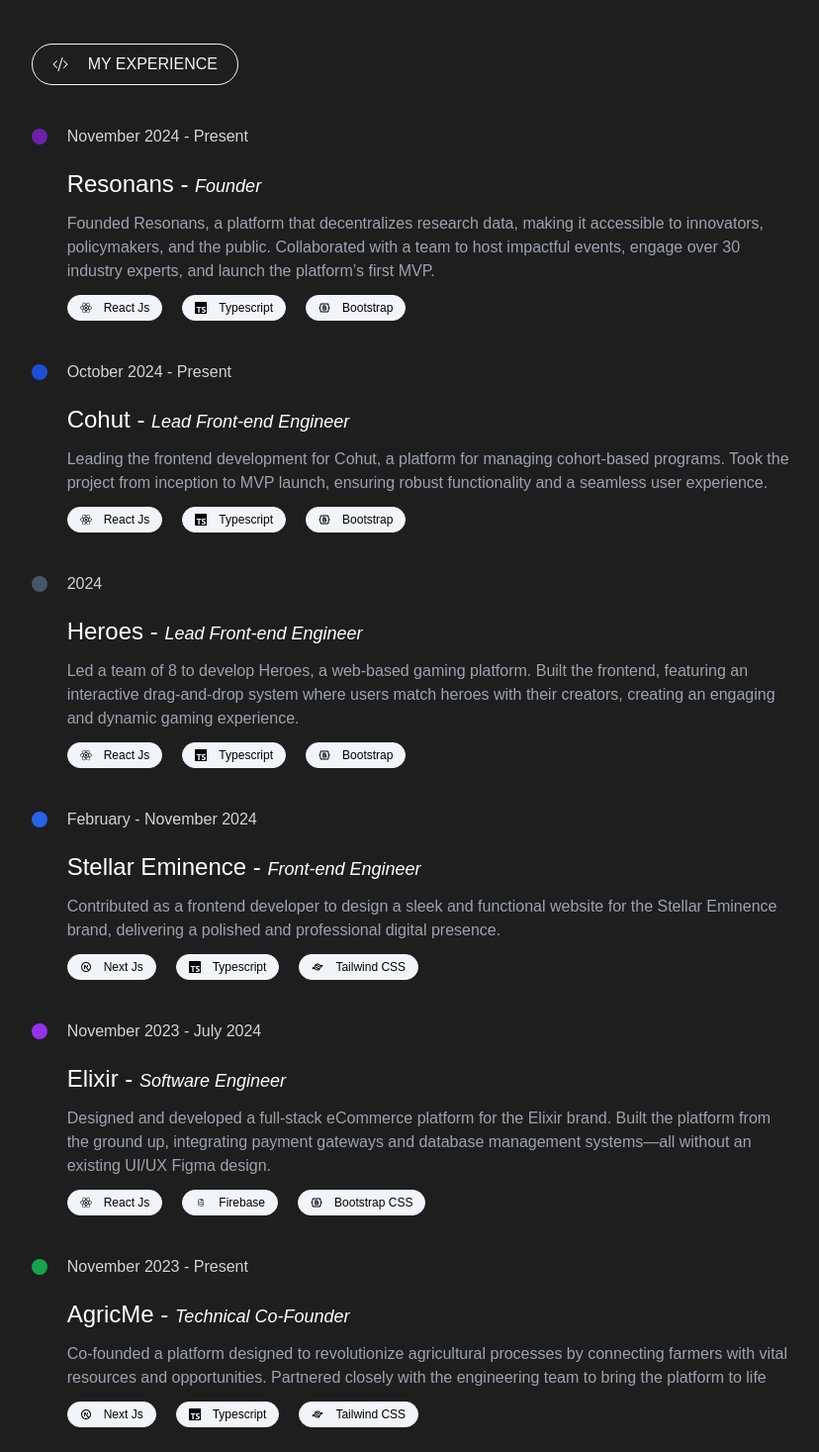
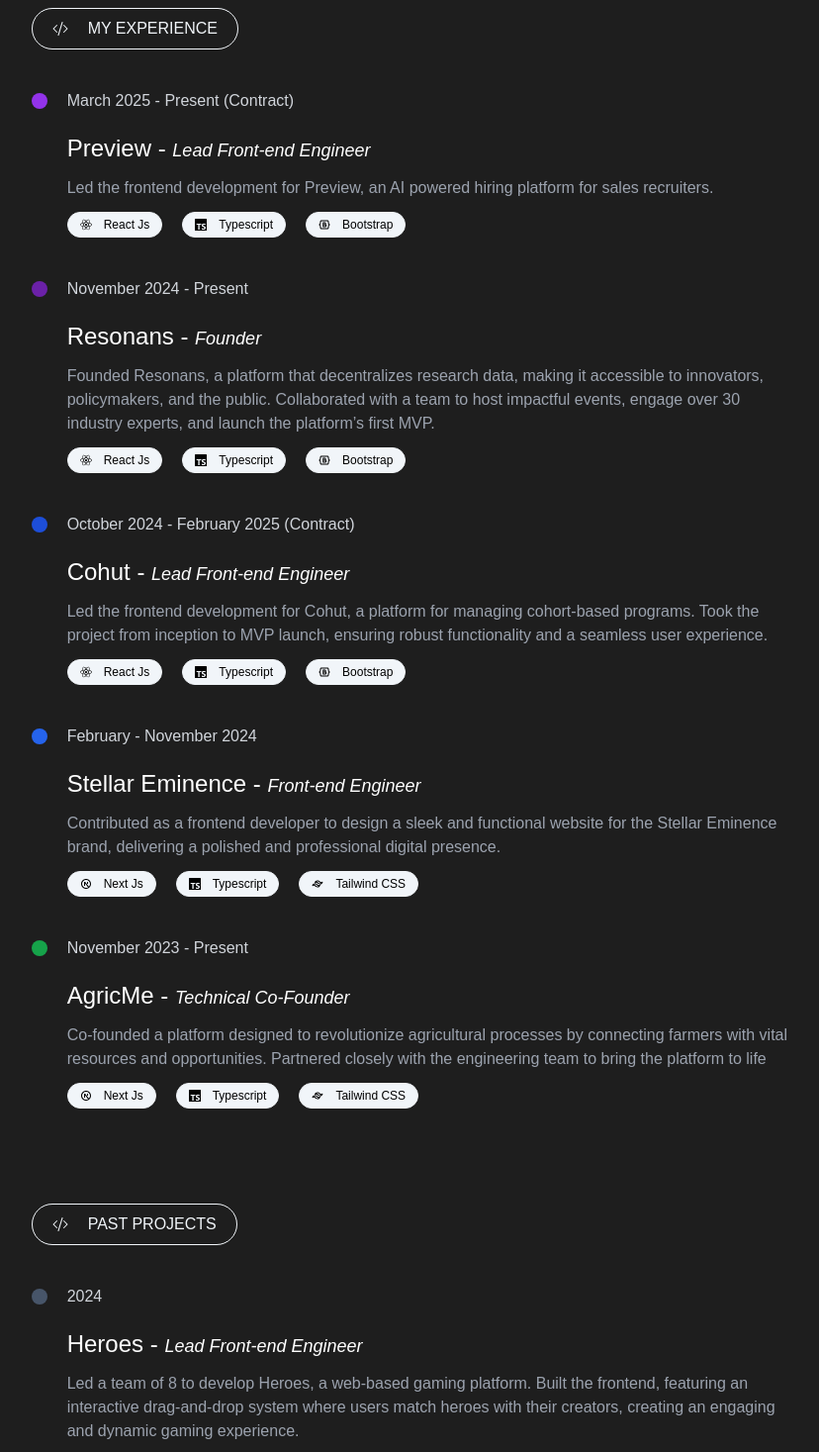
Before and after one commit to Isaacc20/Isaacc20, a React (Vite) app: page / in a window 1280 px wide. Shown: the part 1330-2797 px from the top of the page at 99% size, without its empty margins (385-1213 px from the left). Built offline with nearby package versions, Linux system fonts and the light colour scheme.

Commit message:
1.0.2 - Updated experience, editid journey and separated projects

```diff
--- a/src/components/About.tsx
+++ b/src/components/About.tsx
@@ -12,7 +12,7 @@
                     <span className="text-2xl font-bold text-cyan-400">"</span>
                     I started coding in 2022, which opened me up to new possibilities and gave me the opportunity to think bigger. Over time, I mastered full-stack development, built projects, and gained valuable experience working in fast-paced startups.
                     <br />
-                    In 2024, I started building FLECT with a team of 8 and later founded Resonans to address challenges in the research industry. Along the way, I co-founded AgricMe and currently work as a Frontend Developer at Cohut, where we&apos;ve successfully launched the first MVP.
+                    In 2024, I started building FLECT with a team of 8 and later founded Resonans to address challenges in the research industry. Along the way, I co-founded AgricMe and worked as the Lead Frontend Developer at Cohut, successfully launching the first MVP.
                     <span className="text-2xl font-bold text-cyan-400">"</span>
                 </span>
             </div>
--- a/src/components/Bio.tsx
+++ b/src/components/Bio.tsx
@@ -12,7 +12,7 @@
                     <div>
                     <div className="flex justify-between items-end w-full h-full">
                         <h3 className="text-slate-100 font-bold text-4xl"><span className="text-cyan-400">I</span>O</h3>
-                        <span className="text-slate-100 font-thin text-medium text-end">Innovator <br />Entrepreneur</span>
+                        <span className="text-slate-100 font-thin text-medium text-end">Software Engineer <br />Innovator</span>
                     </div>
                     <div className="flex flex-col gap-5">
                         <img className="rounded-2xl w-full" src={dp} alt="Profile image" />
@@ -21,8 +21,8 @@
                     </div>
                     <div className="flex flex-col gap-10">
                         <span className="flex lg:hidden font-light text-5xl text-slate-100 text-center">Isaac Oyedele</span>
-                        <div className="w-full flex justify-between">
-                        <Link className="text-2xl text-slate-200 p-3 rounded-full border border-slate-200 hover:bg-slate-600" to={'https://linkedin.com/theisaac'}><FaLinkedinIn /></Link>
+                        <div className="w-full flex justify-between gap-2">
+                        <Link className="text-2xl text-slate-200 p-3 rounded-full border border-slate-200 hover:bg-slate-600" to={'https://linkedin.com/isaacoyedele'}><FaLinkedinIn /></Link>
                         <Link className="text-2xl text-slate-200 p-3 rounded-full border border-slate-200 hover:bg-slate-600" to={'https://github.com/isaacc20'}><FaGithub /></Link>
                         <Link className="text-2xl text-slate-200 p-3 rounded-full border border-slate-200 hover:bg-slate-600" to={'https://instagram.com/hyzeekoyedele'}><FaInstagram /></Link>
                         <Link className="text-2xl text-slate-200 p-3 rounded-full border border-slate-200 hover:bg-slate-600" to={'mailto:isaacoluwadarasimi002@.com'}><FiMail /></Link>
--- /dev/null
+++ b/src/components/Projects.tsx
@@ -0,0 +1,62 @@
+import React from 'react'
+import { BsCodeSlash } from 'react-icons/bs'
+import { DiFirebase } from 'react-icons/di'
+import { FaReact } from 'react-icons/fa6'
+import { RiBootstrapLine } from 'react-icons/ri'
+import { SiTypescript } from 'react-icons/si'
+import { Link } from 'react-router-dom'
+
+const Projects = () => {
+    return (
+        <>
+            <div className="flex flex-col items-start gap-10 w-5/6 py-12 mx-auto">
+                <div className="flex items-center justify-start w-full">
+                    <span className="flex items-center gap-5 px-5 py-2 rounded-full border border-slate-100 text-slate-100 font-thin"><BsCodeSlash /> PAST PROJECTS</span>
+                </div>
+
+                <div className="flex flex-col items-start gap-10">
+
+                    {/* HEROES */}
+                    <div className="flex flex-col gap-5">
+                        <div className="flex items-center gap-5">
+                            <div className="p-2 bg-slate-600 rounded-full"></div>
+                            <p className="text-gray-300">2024</p>
+                        </div>
+                        <div className="pl-9 flex flex-col gap-3">
+                            <h1 className="text-white text-2xl">Heroes - <span className="text-lg italic">Lead Front-end Engineer</span></h1>
+                            <span className="text-gray-400">
+                                Led a team of 8 to develop Heroes, a web-based gaming platform. Built the frontend, featuring an interactive drag-and-drop system where users match heroes with their creators, creating an engaging and dynamic gaming experience.
+                            </span>
+                            <div className="flex gap-5">
+                                <span className="flex items-center gap-3 px-3 py-1 rounded-full border bg-slate-100 hover:bg-slate-700 hover:text-slate-100 border-slate-100 text-xs font-normal cursor-default"><FaReact /> React Js</span>
+                                <span className="flex items-center gap-3 px-3 py-1 rounded-full border bg-slate-100 hover:bg-slate-700 hover:text-slate-100 border-slate-100 text-xs font-normal cursor-default"><SiTypescript /> Typescript</span>
+                                <span className="flex items-center gap-3 px-3 py-1 rounded-full border bg-slate-100 hover:bg-slate-700 hover:text-slate-100 border-slate-100 text-xs font-normal cursor-default"><RiBootstrapLine /> Bootstrap</span>
+                            </div>
+                        </div>
+                    </div>
+
+                    {/* ELIXIR */}
+                    <div className="flex flex-col gap-5">
+                        <div className="flex items-center gap-5">
+                            <div className="p-2 bg-purple-600 rounded-full"></div>
+                            <p className="text-gray-300">November 2023 - July 2024</p>
+                        </div>
+                        <div className="pl-9 flex flex-col gap-3">
+                            <Link to={'https://the-elixir-brand.netlify.app'} className="text-white text-2xl">Elixir - <span className="text-lg italic">Software Engineer</span></Link>
+                            <span className="text-gray-400">
+                                Designed and developed a full-stack eCommerce platform for the Elixir brand. Built the platform from the ground up, integrating payment gateways and database management systems—all without an existing UI/UX Figma design.
+                            </span>
+                            <div className="flex gap-5">
+                                <span className="flex items-center gap-3 px-3 py-1 rounded-full border bg-slate-100 hover:bg-slate-700 hover:text-slate-100 border-slate-100 text-xs font-normal cursor-default"><FaReact /> React Js</span>
+                                <span className="flex items-center gap-3 px-3 py-1 rounded-full border bg-slate-100 hover:bg-slate-700 hover:text-slate-100 border-slate-100 text-xs font-normal cursor-default"><DiFirebase /> Firebase</span>
+                                <span className="flex items-center gap-3 px-3 py-1 rounded-full border bg-slate-100 hover:bg-slate-700 hover:text-slate-100 border-slate-100 text-xs font-normal cursor-default"><RiBootstrapLine /> Bootstrap CSS</span>
+                            </div>
+                        </div>
+                    </div>
+                </div>
+            </div>
+        </>
+    )
+}
+
+export default Projects
--- a/src/components/Resume.tsx
+++ b/src/components/Resume.tsx
@@ -1,5 +1,4 @@
 import { BsCodeSlash } from "react-icons/bs"
-import { DiFirebase } from "react-icons/di"
 import { FaReact } from "react-icons/fa6"
 import { RiBootstrapLine, RiNextjsLine, RiTailwindCssLine } from "react-icons/ri"
 import { SiTypescript } from "react-icons/si"
@@ -13,6 +12,24 @@
             </div>
             {/* <h1 className="text-white">My <span className="text-cyan-400">WORK EXPERIENCE</span> at a glance</h1> */}
             <div className="flex flex-col items-start gap-10">
+                {/* Preview */}
+                <div className="flex flex-col gap-5">
+                    <div className="flex items-center gap-5">
+                        <div className="p-2 bg-purple-600 rounded-full"></div>
+                        <p className="text-gray-300">March 2025 - Present (Contract)</p>
+                    </div>
+                    <div className="pl-9 flex flex-col gap-3">
+                        <Link to={'#'} className="text-white text-2xl">Preview - <span className="text-lg italic">Lead Front-end Engineer</span></Link>
+                        <span className="text-gray-400">
+                        Led the frontend development for Preview, an AI powered hiring platform for sales recruiters.
+                        </span>
+                        <div className="flex gap-5">
+                            <span className="flex items-center gap-3 px-3 py-1 rounded-full border bg-slate-100 hover:bg-slate-700 hover:text-slate-100 border-slate-100 text-xs font-normal cursor-default"><FaReact /> React Js</span>
+                            <span className="flex items-center gap-3 px-3 py-1 rounded-full border bg-slate-100 hover:bg-slate-700 hover:text-slate-100 border-slate-100 text-xs font-normal cursor-default"><SiTypescript /> Typescript</span>
+                            <span className="flex items-center gap-3 px-3 py-1 rounded-full border bg-slate-100 hover:bg-slate-700 hover:text-slate-100 border-slate-100 text-xs font-normal cursor-default"><RiBootstrapLine /> Bootstrap</span>
+                        </div>
+                    </div>
+                </div>
                 {/* RESONANS */}
                 <div className="flex flex-col gap-5">
                     <div className="flex items-center gap-5">
@@ -35,30 +52,12 @@
                 <div className="flex flex-col gap-5">
                     <div className="flex items-center gap-5">
                         <div className="p-2 bg-blue-700 rounded-full"></div>
-                        <p className="text-gray-300">October 2024 - Present</p>
+                        <p className="text-gray-300">October 2024 - February 2025 (Contract)</p>
                     </div>
                     <div className="pl-9 flex flex-col gap-3">
                         <Link to={'https://cohut.co'} className="text-white text-2xl">Cohut - <span className="text-lg italic">Lead Front-end Engineer</span></Link>
                         <span className="text-gray-400">
-                        Leading the frontend development for Cohut, a platform for managing cohort-based programs. Took the project from inception to MVP launch, ensuring robust functionality and a seamless user experience.
-                        </span>
-                        <div className="flex gap-5">
-                            <span className="flex items-center gap-3 px-3 py-1 rounded-full border bg-slate-100 hover:bg-slate-700 hover:text-slate-100 border-slate-100 text-xs font-normal cursor-default"><FaReact /> React Js</span>
-                            <span className="flex items-center gap-3 px-3 py-1 rounded-full border bg-slate-100 hover:bg-slate-700 hover:text-slate-100 border-slate-100 text-xs font-normal cursor-default"><SiTypescript /> Typescript</span>
-                            <span className="flex items-center gap-3 px-3 py-1 rounded-full border bg-slate-100 hover:bg-slate-700 hover:text-slate-100 border-slate-100 text-xs font-normal cursor-default"><RiBootstrapLine /> Bootstrap</span>
-                        </div>
-                    </div>
-                </div>
-                {/* HEROES */}
-                <div className="flex flex-col gap-5">
-                    <div className="flex items-center gap-5">
-                        <div className="p-2 bg-slate-600 rounded-full"></div>
-                        <p className="text-gray-300">2024</p>
-                    </div>
-                    <div className="pl-9 flex flex-col gap-3">
-                        <h1 className="text-white text-2xl">Heroes - <span className="text-lg italic">Lead Front-end Engineer</span></h1>
-                        <span className="text-gray-400">
-                        Led a team of 8 to develop Heroes, a web-based gaming platform. Built the frontend, featuring an interactive drag-and-drop system where users match heroes with their creators, creating an engaging and dynamic gaming experience.
+                        Led the frontend development for Cohut, a platform for managing cohort-based programs. Took the project from inception to MVP launch, ensuring robust functionality and a seamless user experience.
                         </span>
                         <div className="flex gap-5">
                             <span className="flex items-center gap-3 px-3 py-1 rounded-full border bg-slate-100 hover:bg-slate-700 hover:text-slate-100 border-slate-100 text-xs font-normal cursor-default"><FaReact /> React Js</span>
@@ -85,24 +84,7 @@
                         </div>
                     </div>
                 </div>
-                {/* ELIXIR */}
-                <div className="flex flex-col gap-5">
-                    <div className="flex items-center gap-5">
-                        <div className="p-2 bg-purple-600 rounded-full"></div>
-                        <p className="text-gray-300">November 2023 - July 2024</p>
-                    </div>
-                    <div className="pl-9 flex flex-col gap-3">
-                        <Link to={'https://the-elixir-brand.netlify.app'} className="text-white text-2xl">Elixir - <span className="text-lg italic">Software Engineer</span></Link>
-                        <span className="text-gray-400">
-                        Designed and developed a full-stack eCommerce platform for the Elixir brand. Built the platform from the ground up, integrating payment gateways and database management systems—all without an existing UI/UX Figma design.
-                        </span>
-                        <div className="flex gap-5">
-                            <span className="flex items-center gap-3 px-3 py-1 rounded-full border bg-slate-100 hover:bg-slate-700 hover:text-slate-100 border-slate-100 text-xs font-normal cursor-default"><FaReact /> React Js</span>
-                            <span className="flex items-center gap-3 px-3 py-1 rounded-full border bg-slate-100 hover:bg-slate-700 hover:text-slate-100 border-slate-100 text-xs font-normal cursor-default"><DiFirebase /> Firebase</span>
-                            <span className="flex items-center gap-3 px-3 py-1 rounded-full border bg-slate-100 hover:bg-slate-700 hover:text-slate-100 border-slate-100 text-xs font-normal cursor-default"><RiBootstrapLine /> Bootstrap CSS</span>
-                        </div>
-                    </div>
-                </div>
+
                 {/* AGRICME */}
                 <div className="flex flex-col gap-5">
                     <div className="flex items-center gap-5">
--- a/src/pages/Home.tsx
+++ b/src/pages/Home.tsx
@@ -1,6 +1,7 @@
 import About from '../components/About'
 import Bio from '../components/Bio'
 import Hero from '../components/Hero'
+import Projects from '../components/Projects'
 import Resume from '../components/Resume'
 
 const Home = () => {
@@ -12,6 +13,7 @@
               <Hero />
               <About />
               <Resume />
+              <Projects />
           </div>
         </div>
     </>
```
Also changed, not shown: 1 other file (tests, documents, lock files or other folders).
